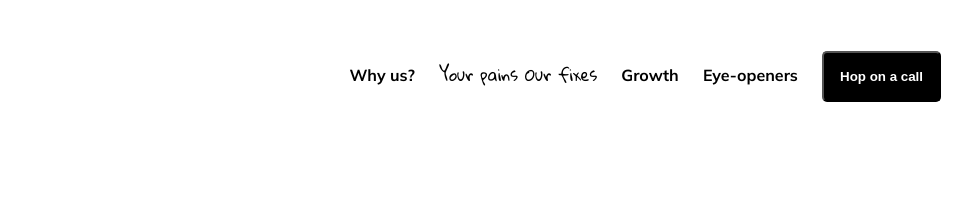
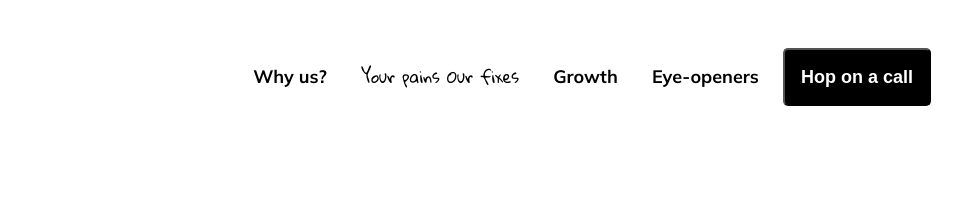
Before and after one commit to surumisulaiman/growth-aboutus, a plain HTML site: page index.html in a window 1280 px wide. Shown: the top 210 px of the page, 319-1280 px from the left. Drawn offline with Linux system fonts and the light colour scheme.

Commit message:
update font padding and margin

```diff
--- a/css/style.css
+++ b/css/style.css
@@ -101,27 +101,33 @@ a {
 }
 
 .link1{
-    margin-right: 20px;
+    margin-right: 30px;
     color: var(--black);
     font-weight: 700;
+    font-size: 18px;
+    line-height: 22px;
 
 }
 .link2{
-    margin-right: 20px;
+    margin-right: 30px;
     font-family: Gloria Hallelujah;
     color: var(--black);
 }.link3{
-    margin-right: 20px;
+    margin-right: 30px;
     color: var(--black);
     font-weight: 700;
+    font-size: 18px;
+    line-height: 22px;
 }
 .link4{
     margin-right: 20px;
     color: var(--black);
     font-weight: 700;
+    font-size: 18px;
+    line-height: 22px;
 }
 .nav_button{
-    margin-right: 20px;
+    margin-right: 30px;
     color: var(--white);
     /* padding-right: 72px; */
     font-weight: 700;
@@ -130,6 +136,8 @@ a {
     text-align: center; */
     padding: 16px;
     border-radius: 5px;
+    font-size: 18px;
+    line-height: 22px;
 
 }
 .img{
```
Also changed, not shown: index.html (+1 -0 lines), images/ourfixes.png (added).
